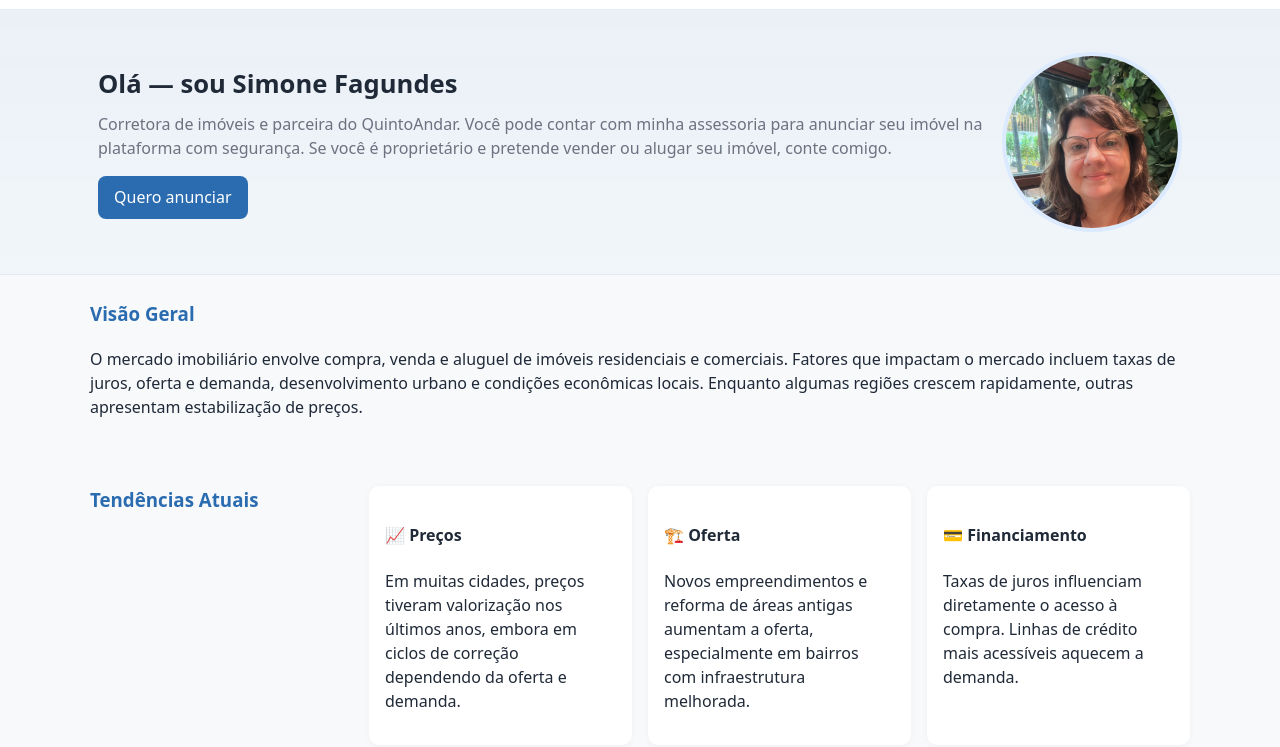
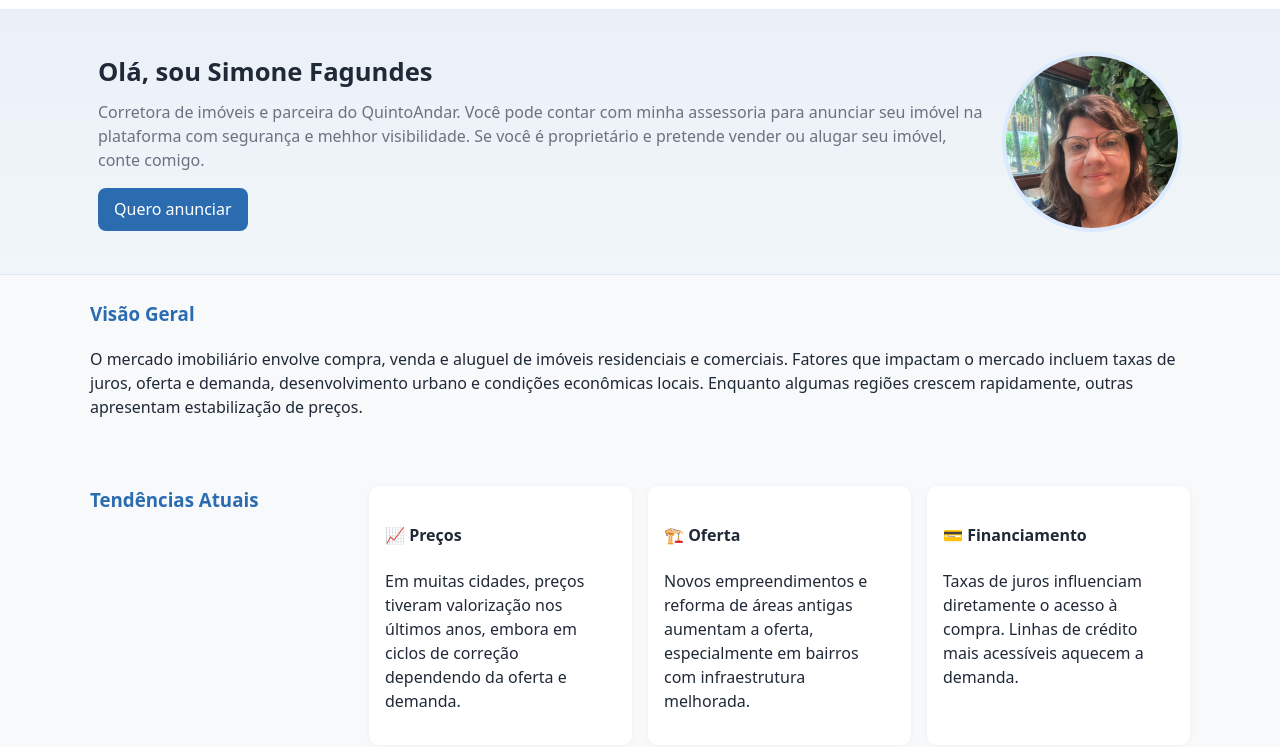
Before and after one commit to simonefagundes3840/CasadeVila_consultoria_imoveis, a plain HTML site: page index.html in a window 1280 px wide. Shown: the part 53-800 px from the top of the page. Drawn offline with Linux system fonts and the light colour scheme.

Commit message:
Update index.html

```diff
--- a/index.html
+++ b/index.html
@@ -103,8 +103,8 @@
     <section class="hero">
       <div class="container hero-grid">
         <div>
-          <h2>Olá — sou Simone Fagundes</h2>
-          <p>Corretora de imóveis e parceira do QuintoAndar. Você pode contar com minha assessoria para anunciar seu imóvel na plataforma com segurança. Se você é proprietário e pretende vender ou alugar seu imóvel, conte comigo.</p>
+          <h2>Olá, sou Simone Fagundes</h2>
+          <p>Corretora de imóveis e parceira do QuintoAndar. Você pode contar com minha assessoria para anunciar seu imóvel na plataforma com segurança e mehhor visibilidade. Se você é proprietário e pretende vender ou alugar seu imóvel, conte comigo.</p>
           <a class="btn" href="#contato">Quero anunciar</a>
         </div>
         <div class="hero-image">
```
